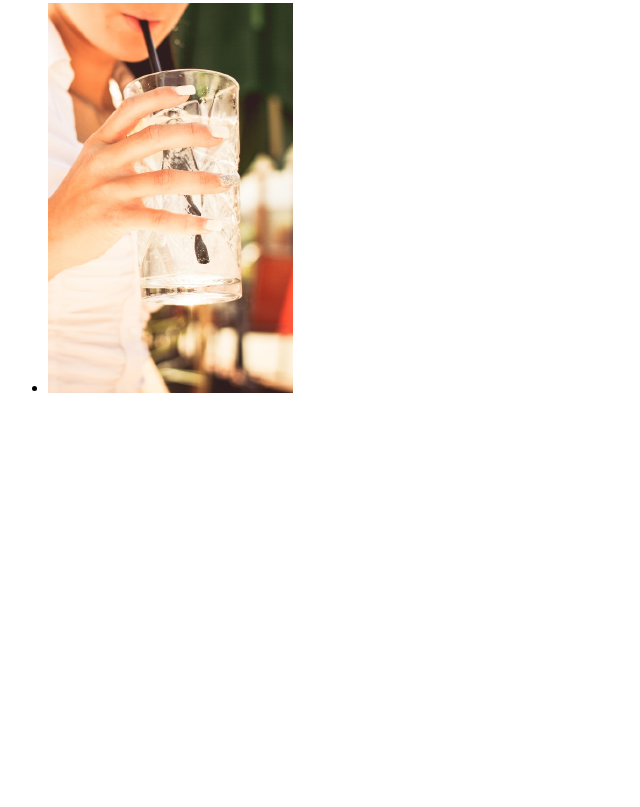
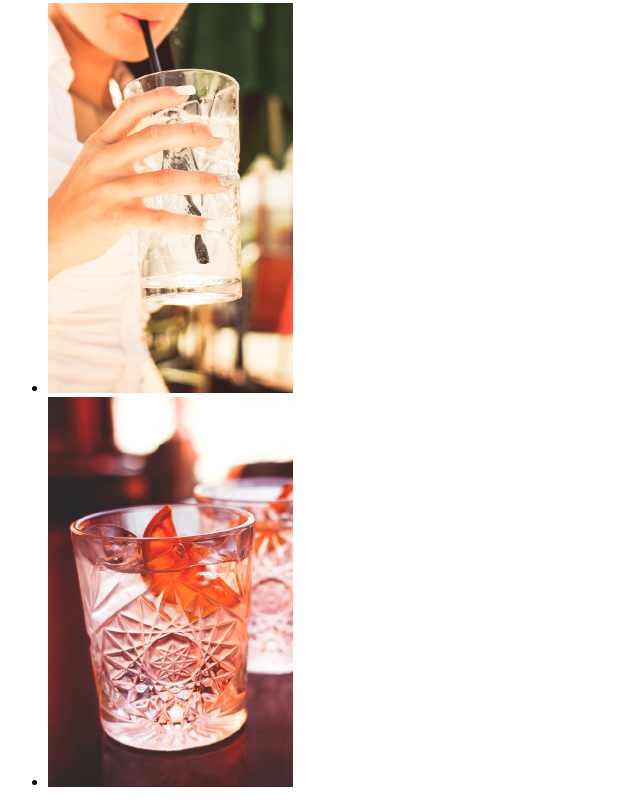
Before and after one commit to Queenzy-A-Ongeye/anitas-kitchen, a plain HTML site: page index.html in a window 1280 px wide. Shown: the part 958-1765 px from the top of the page, without its empty margins (0-640 px from the left). Before the commit the page ends 1371 px from the top, so only its background shows below. Drawn offline with Linux system fonts and the light colour scheme.

Commit message:
add drink2 to photo

```diff
--- a/index.html
+++ b/index.html
@@ -53,6 +53,7 @@
             <div id="photo">
                 <ul>
                     <li><img src="drink1.jpg" alt="soda"></li>
+                    <li><img src="drink2.jpg" alt="water"></li>
                 </ul>
             </div>
         </div>
```
